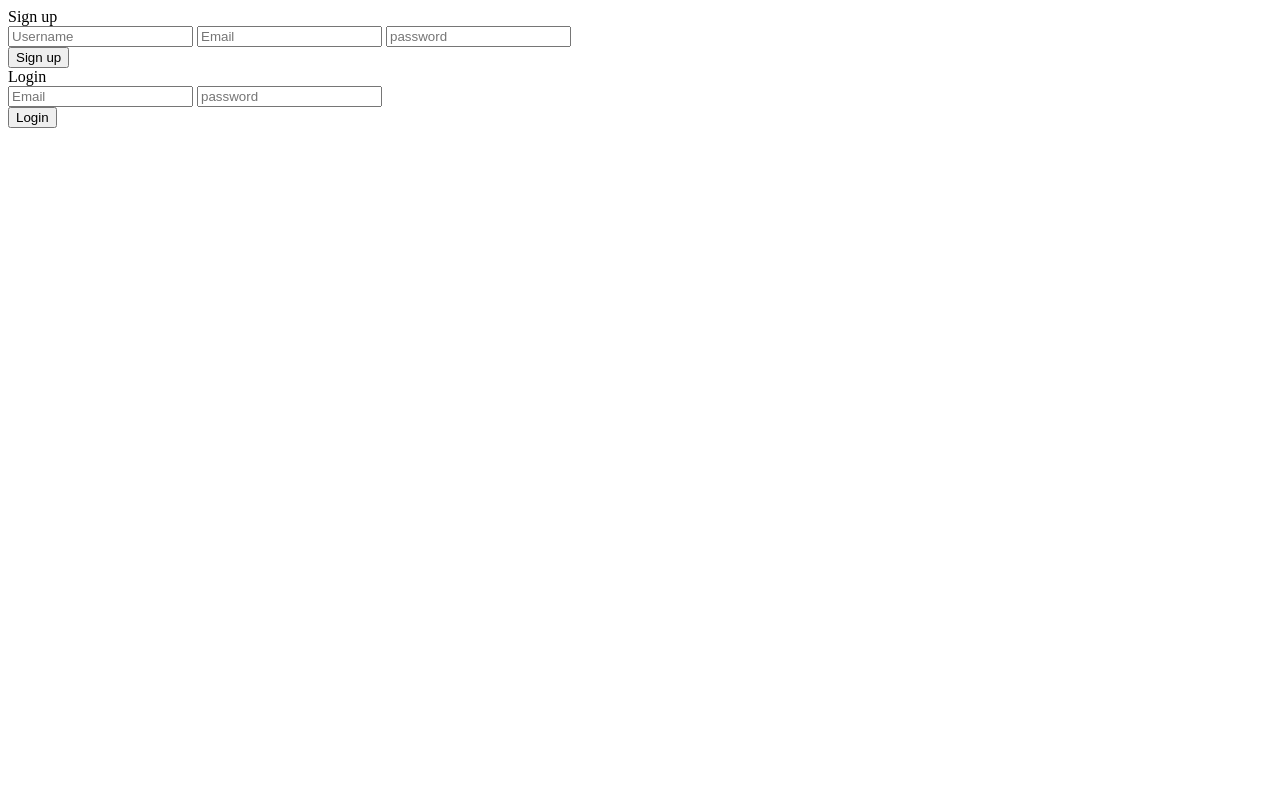
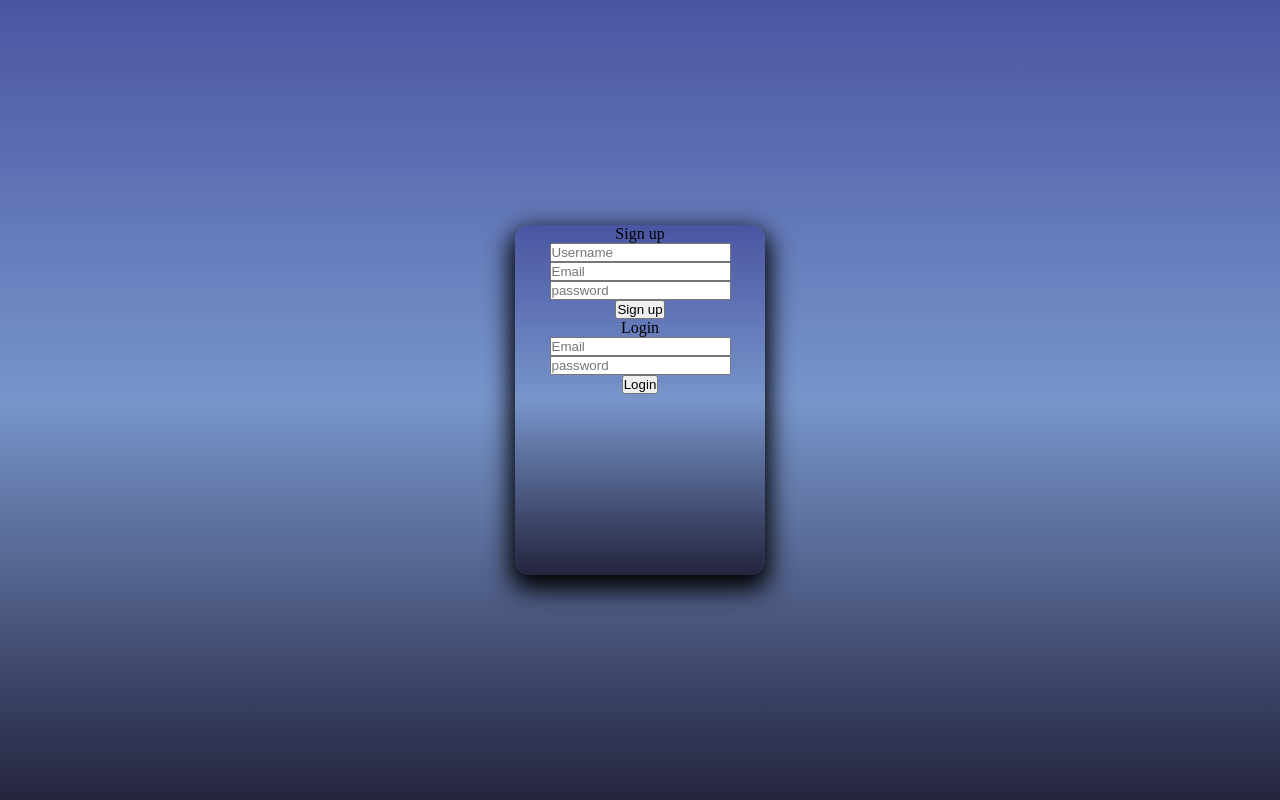
Before and after one commit to yasaman-19/project, a plain HTML site: page index.html in a window 1280 px wide. Drawn offline with Linux system fonts and the light colour scheme.

Commit message:
base style

```diff
--- a/index.html
+++ b/index.html
@@ -7,7 +7,7 @@
     <link rel="stylesheet" href="style.css">
 </head>
 <body>
-    <div >
+    <div class="container">
         <div >
             <label id="signup">Sign up</label>
             <form>
--- a/style.css
+++ b/style.css
@@ -0,0 +1,23 @@
+*{
+    margin: 0;
+    padding: 0;
+    box-sizing: border-box;
+}
+body {
+    display: flex;
+    justify-content: center;
+    align-items: center;
+    height: 100vh;
+    background: linear-gradient(#4A55A2, #7895CB, #24243e);
+}
+
+.container{
+    position: relative;
+    height: 350px;
+    width: 250px;
+    border-radius: 15px;
+    text-align: center;
+    overflow: hidden;
+    background: linear-gradient(#4A55A2, #7895CB, #24243e);
+    box-shadow: 0px 10px 25px 5px;
+}
```
